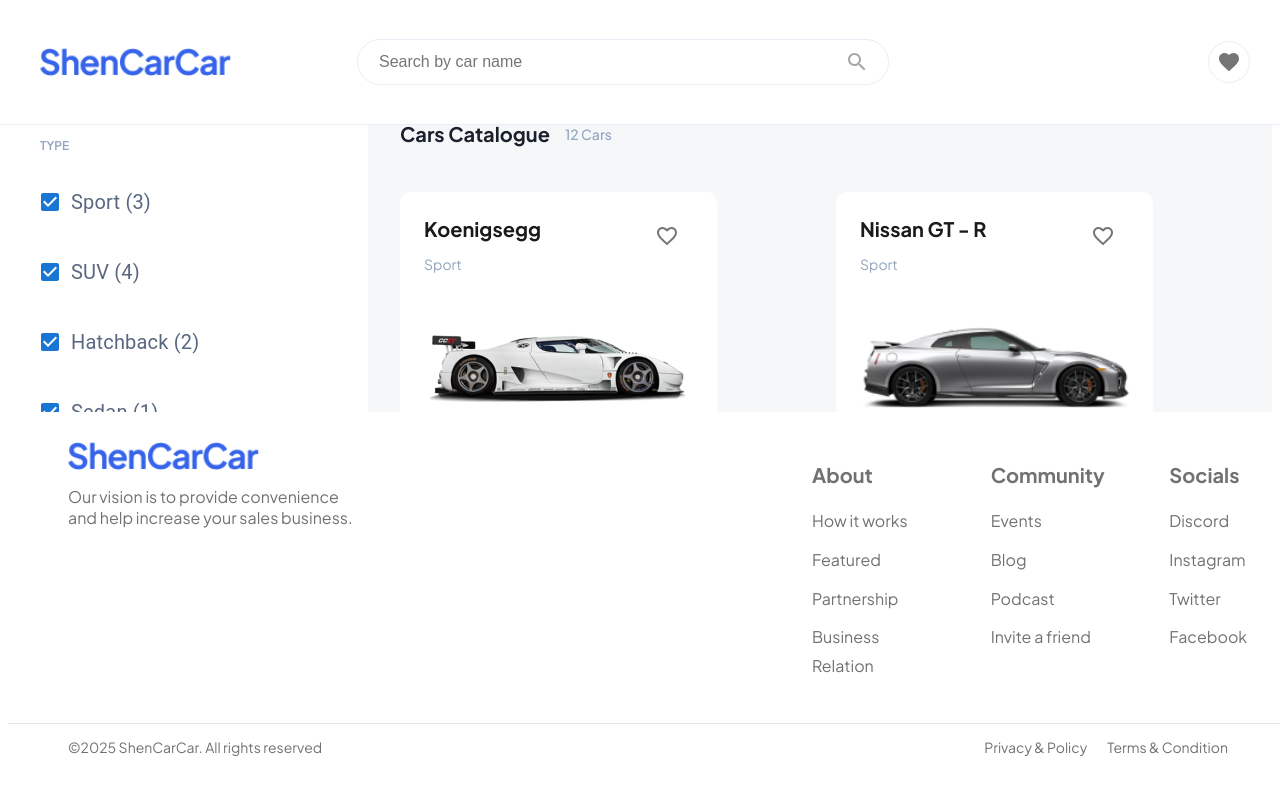
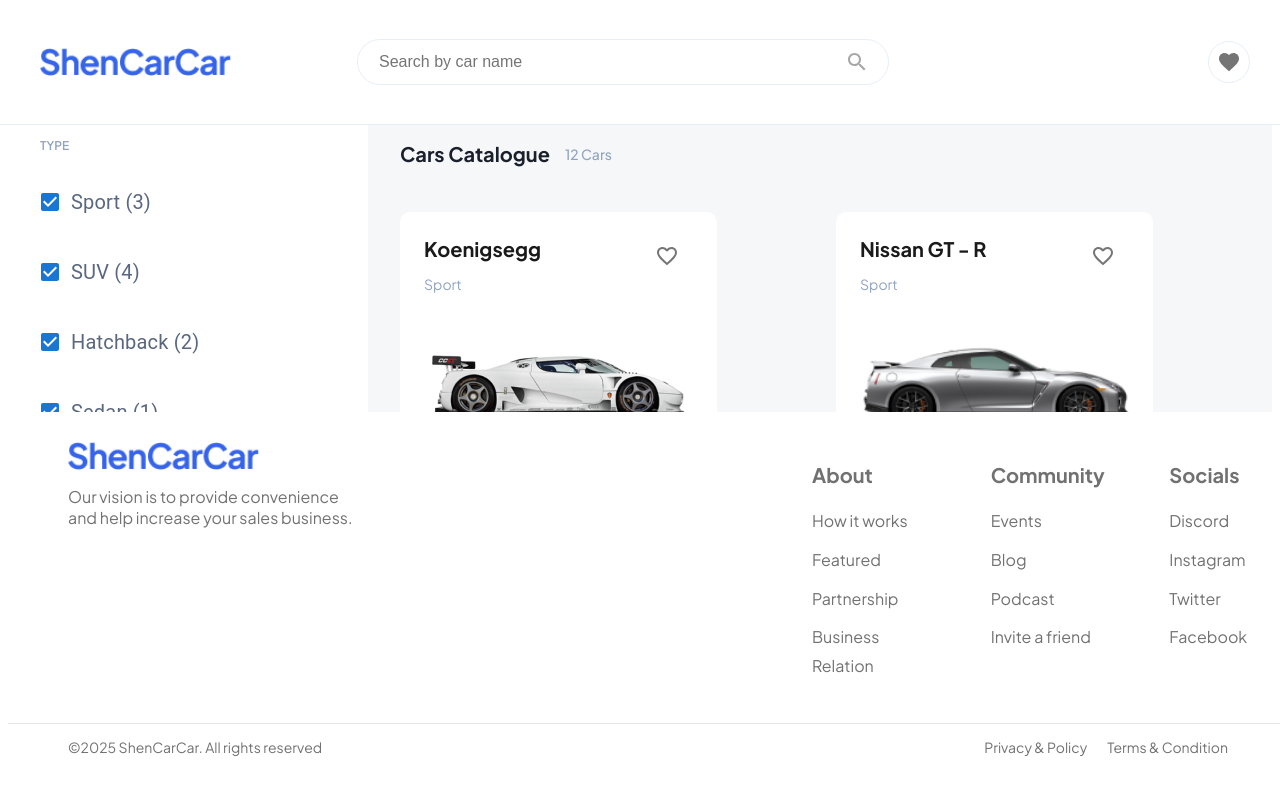
Before and after one commit to ArielFarhi/ex3, a React (Create React App) app: page / in a window 1280 px wide. Shown: the top 798 px of the page. Built offline with nearby package versions, Linux system fonts and the light colour scheme.

Commit message:
Update main.css

```diff
--- a/src/components/main/main.css
+++ b/src/components/main/main.css
@@ -1,11 +1,14 @@
 @import url("https://fonts.googleapis.com/css2?family=Plus+Jakarta+Sans:wght@400;500;600;700&display=swap");
 
 main {
-  margin-top: 100px;
+  margin-top: 120px;
   margin-left: 360px;
+  background-color: #F6F7F9;
+  min-height: calc(105vh - 120px);
 }
 
 .cards-container {
+  background-color: #F6F7F9;;
   display: grid;
   grid-template-columns: repeat(auto-fill, minmax(300px, 1fr));
   gap: 32px;
```
